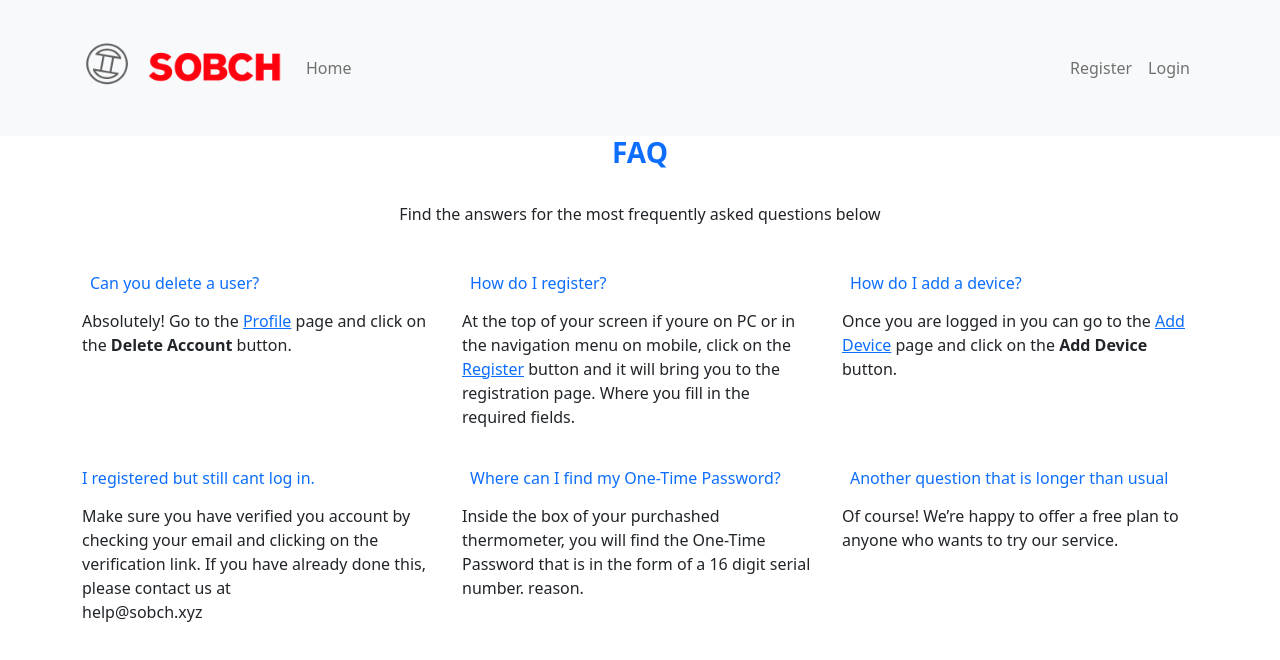
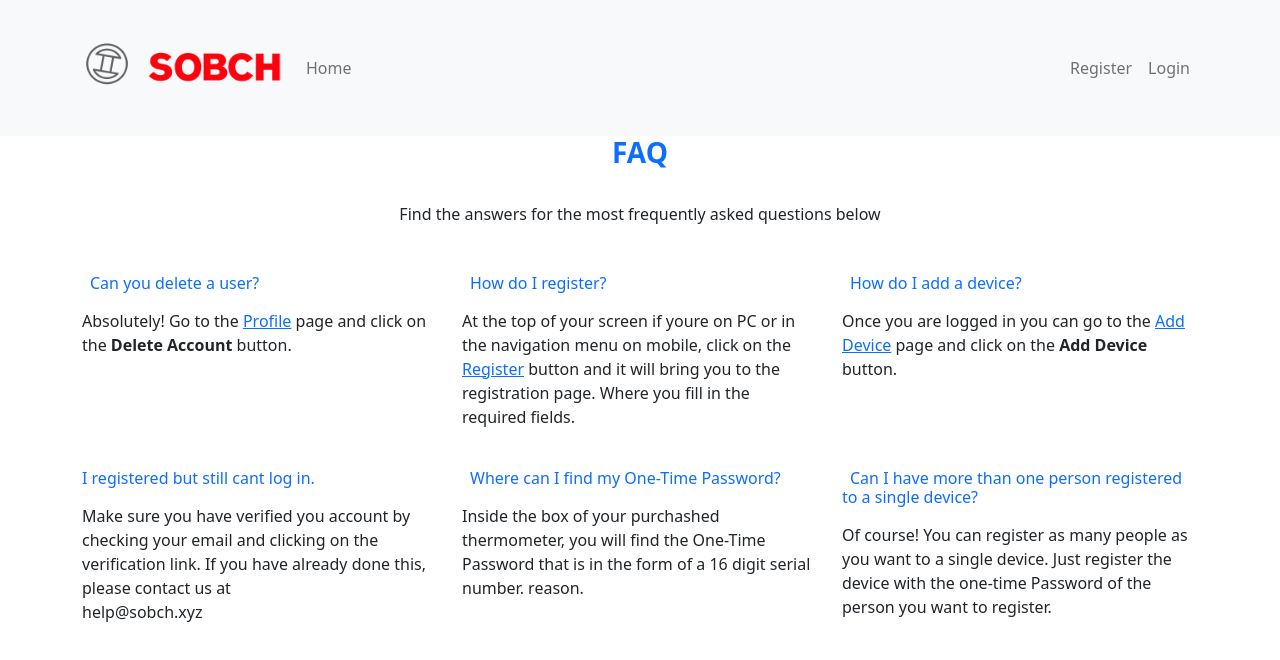
Before and after one commit to moalshak/Sobch, a React (Create React App) app in the folder web/frontend/: page /help in a window 1280 px wide. Shown: the top 660 px of the page. Built offline with nearby package versions, Linux system fonts and the light colour scheme.

Commit message:
last faq

```diff
--- a/web/frontend/src/components/Help.tsx
+++ b/web/frontend/src/components/Help.tsx
@@ -57,10 +57,10 @@ function How(){
     </div>
 
     <div className="col-md-6 col-lg-4 mb-4">
-      <h6 className="mb-3 text-primary"><i className="fas fa-book-open text-primary pe-2"></i> Another
-        question that is longer than usual</h6>
+      <h6 className="mb-3 text-primary"><i className="fas fa-book-open text-primary pe-2"></i> Can I have more than one person registered to a single device?</h6>
       <p>
-        Of course! We’re happy to offer a free plan to anyone who wants to try our service.
+        Of course! You can register as many people as you want to a single device. Just register the device with the one-time Password
+        of the person you want to register.
       </p>
     </div>
   </div>
```
